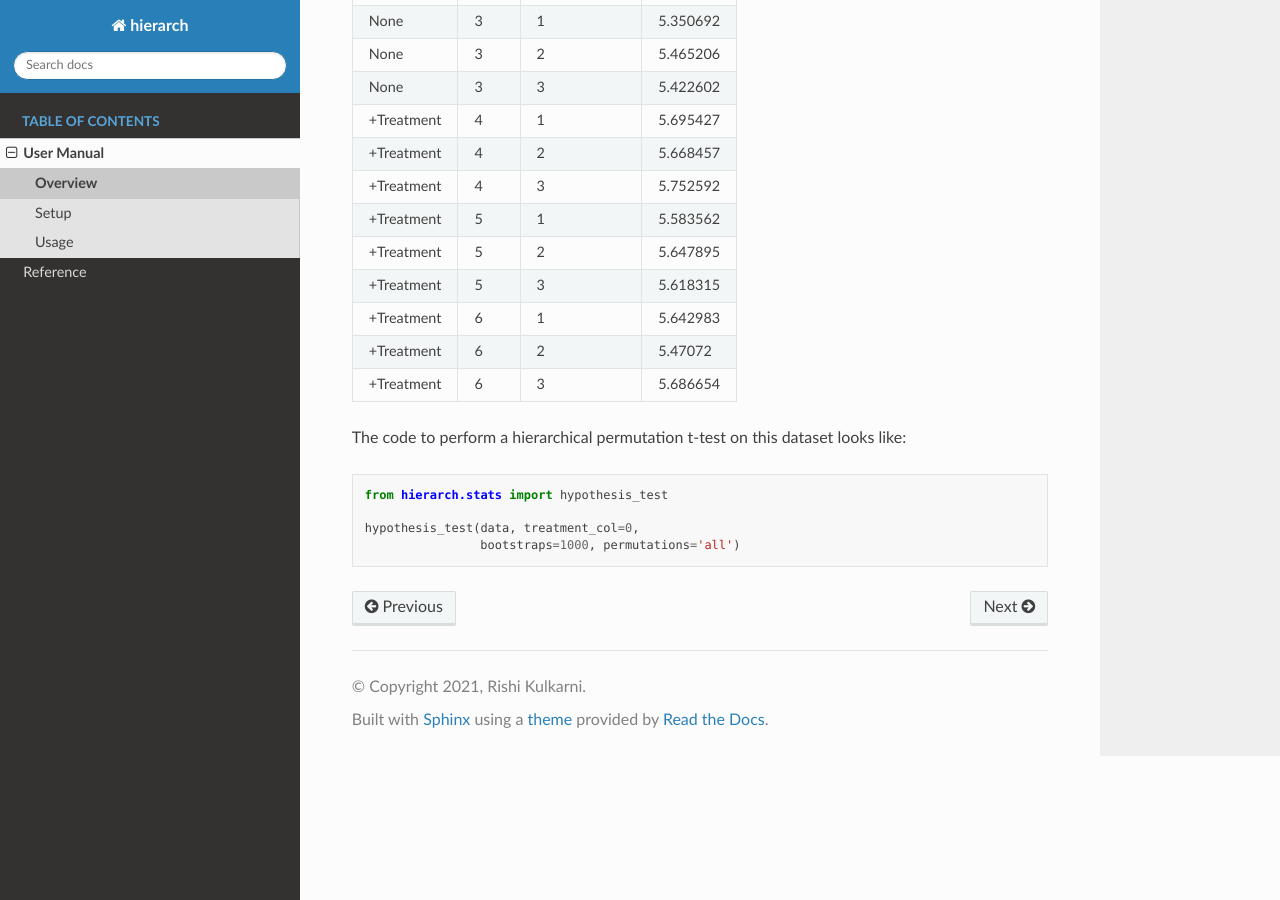
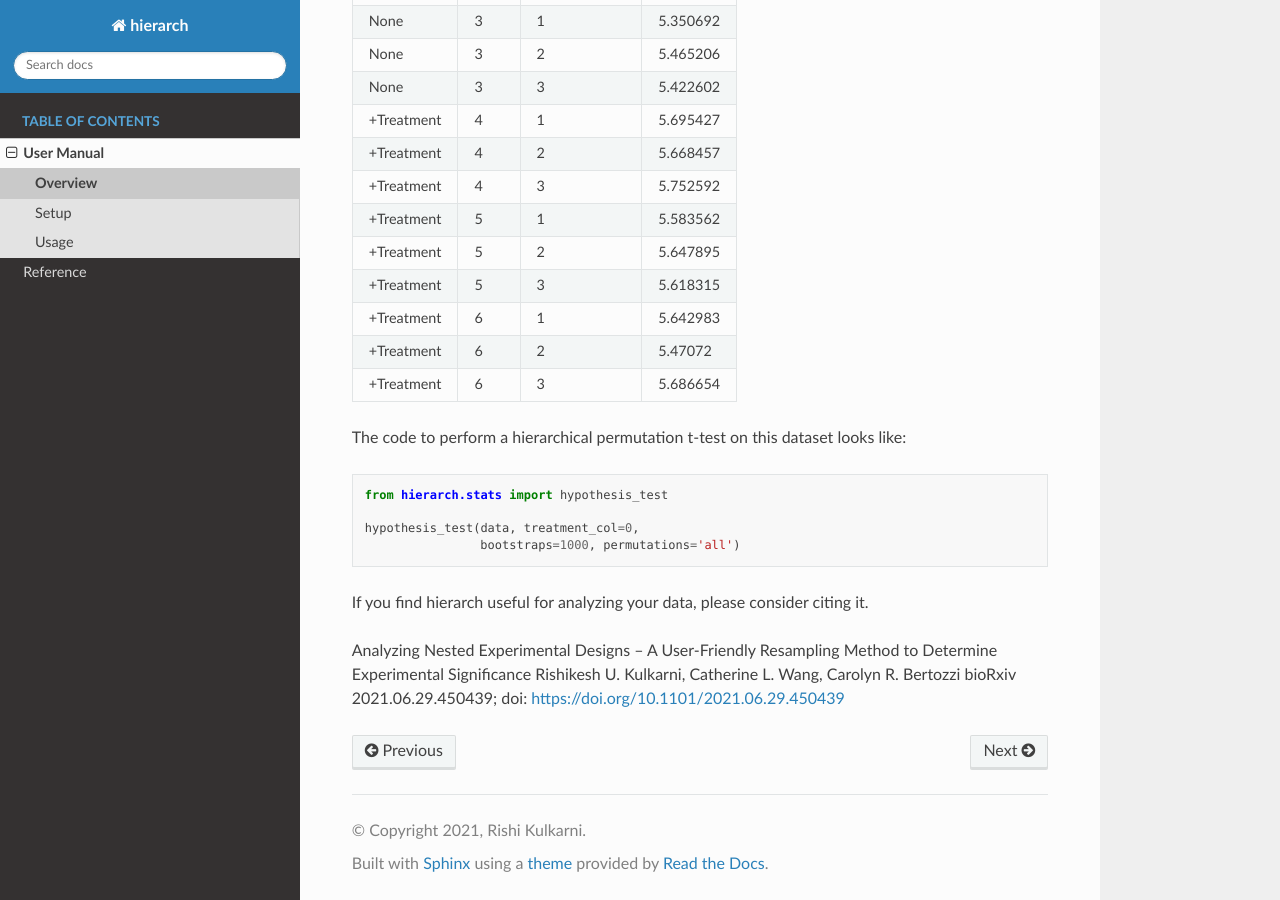
Before and after one commit to rishi-kulkarni/hierarch, a Sphinx documentation site: the page built from docs/user/overview.rst, in a window 1280 px wide and 900 px high, scrolled down 626 px. Built offline with Sphinx 7.4.7 and the Read the Docs theme 2.0.0, drawn with Linux system fonts in a browser that asks for light colours.

```diff
--- a/docs/user/overview.rst
+++ b/docs/user/overview.rst
@@ -55,3 +55,9 @@ The code to perform a hierarchical permutation t-test on this dataset looks like
 
     hypothesis_test(data, treatment_col=0,
                     bootstraps=1000, permutations='all')
+
+If you find hierarch useful for analyzing your data, please consider citing it.
+
+Analyzing Nested Experimental Designs – A User-Friendly Resampling Method to Determine Experimental Significance
+Rishikesh U. Kulkarni, Catherine L. Wang, Carolyn R. Bertozzi
+bioRxiv 2021.06.29.450439; doi: https://doi.org/10.1101/2021.06.29.450439
--- a/requirements.txt
+++ b/requirements.txt
@@ -1,4 +1,4 @@
 numba==0.53.1
-numpy==1.20.2
-pandas==1.2.4
-scipy==1.6.2
+numpy==1.21.0
+pandas==1.3.0
+scipy==1.7.0
--- a/setup.py
+++ b/setup.py
@@ -5,7 +5,7 @@ with open("README.md", "r") as fh:
 
 setuptools.setup(
     name="hierarch",
-    version="1.1.2",
+    version="1.1.3",
     author="Rishi Kulkarni",
     author_email="rkulk@stanford.edu",
     description="Hierarchical hypothesis testing library",
```
Also changed, not shown: README.md (+10 -1 lines), docs/requirements.txt (+4 -4 lines).
